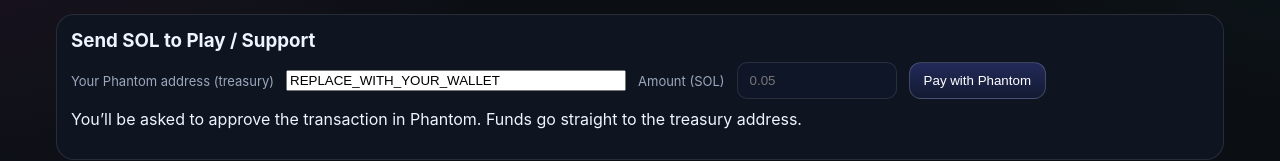
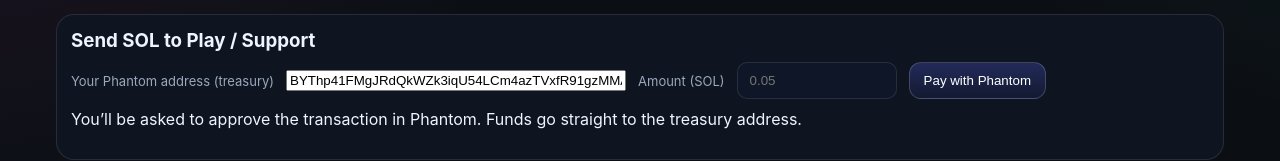
Before and after one commit to RikkiBadr/arcade, a plain HTML site: page index.html in a window 1280 px wide. Shown: the part 894-1055 px from the top of the page. Drawn offline with Linux system fonts and the light colour scheme; a script that the page names is missing.

Commit message:
Update index.html

```diff
--- a/index.html
+++ b/index.html
@@ -301,7 +301,7 @@
     <h3 style="margin:0 0 10px">Send SOL to Play / Support</h3>
     <div class="controls" style="gap:12px">
       <label>Your Phantom address (treasury)</label>
-      <input id="treasuryAddress" value="REPLACE_WITH_YOUR_WALLET" style="min-width:340px"/>
+      <input id="treasuryAddress" value="BYThp41FMgJRdQkWZk3iqU54LCm4azTVxfR91gzMMArt" style="min-width:340px"/>
       <label>Amount (SOL)</label>
       <input id="amountSol" type="number" step="0.000000001" placeholder="0.05" style="max-width:160px"/>
       <button id="phantomPayBtn" class="btn btn-primary">Pay with Phantom</button>
```
